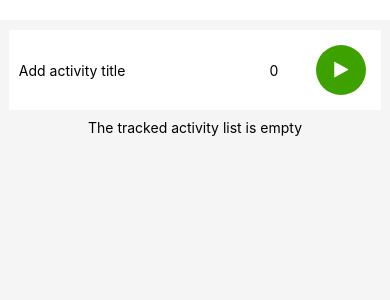
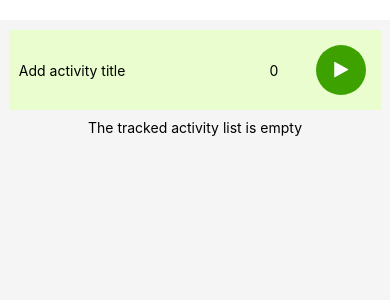
Before and after one commit to nata-kab/TimeTracker, a React Native app: screen / in a window 390 px wide. Shown: the top 300 px of the page. Built offline with nearby package versions, Linux system fonts and the light colour scheme.

Commit message:
feat: add InactiveTimeTracker and ActiveTimeTracker

```diff
--- /dev/null
+++ b/src/components/MainTask/ActiveTimeTracker/index.js
@@ -0,0 +1,49 @@
+import React from "react";
+import { View, StyleSheet } from "react-native";
+import { timeTrackersListItemEdit } from "../../../redux/reducers/timeTrackersListSlice";
+import { useDispatch } from "react-redux";
+
+import Title from "../../Shared/Title";
+import TimeRecord from "../../Shared/TimeRecord";
+import ButtonHelper from "../../Shared/ButtonHelper";
+
+const ActiveTimeTracker = ({ activeTimeTracker }) => {
+  const dispatch = useDispatch();
+  const timeTracker = activeTimeTracker[0];
+
+  const handleTrackersListItemEdit = () => {
+    dispatch(
+      timeTrackersListItemEdit({
+        timeTrackerId: timeTracker.timeTrackerId,
+        timeTrackerIsActive: false,
+      })
+    );
+  };
+
+  return (
+    <View style={styles.container}>
+      <Title text={timeTracker.timeTrackerName} />
+      <TimeRecord activityTime={timeTracker.timeTrackerTime} />
+      <ButtonHelper
+        buttonColor="#b22222"
+        iconName={"stop"}
+        onPress={handleTrackersListItemEdit}
+      />
+    </View>
+  );
+};
+
+const styles = StyleSheet.create({
+  container: {
+    display: "flex",
+    flexDirection: "row",
+    alignItems: "center",
+    justifyContent: "space-between",
+    width: "98%",
+    backgroundColor: "#ffc7b3",
+    margin: 5,
+    padding: 10,
+  },
+});
+
+export default ActiveTimeTracker;
--- /dev/null
+++ b/src/components/MainTask/InactiveTimeTracker/index.js
@@ -0,0 +1,50 @@
+import React, { useState } from "react";
+import { View, StyleSheet } from "react-native";
+
+import { timeTrackersListItemAdded } from "../../../redux/reducers/timeTrackersListSlice";
+import { useDispatch } from "react-redux";
+
+import TimeRecord from "../../Shared/TimeRecord";
+import ButtonHelper from "../../Shared/ButtonHelper";
+import TaskTitleInput from "./TaskTitleInput";
+
+const InactiveTimeTracker = ({ handleTrackActivityTime }) => {
+  const dispatch = useDispatch();
+
+  const [timeTrackerTitle, setTimeTrackerTitle] = useState("");
+
+  const handleTrackersListItemAdded = () => {
+    if (timeTrackerTitle === "") {
+      alert("Enter an activity title before adding !");
+      return;
+    }
+    dispatch(timeTrackersListItemAdded({ timeTrackerName: timeTrackerTitle }));
+  };
+
+  return (
+    <View style={styles.container}>
+      <TaskTitleInput title={timeTrackerTitle} setTitle={setTimeTrackerTitle} />
+      <TimeRecord activityTime={0} />
+      <ButtonHelper
+        buttonColor="#3da200"
+        iconName={"play"}
+        onPress={handleTrackersListItemAdded}
+      />
+    </View>
+  );
+};
+
+const styles = StyleSheet.create({
+  container: {
+    display: "flex",
+    flexDirection: "row",
+    alignItems: "center",
+    justifyContent: "space-between",
+    width: "98%",
+    backgroundColor: "#e9fdce",
+    margin: 5,
+    padding: 10,
+  },
+});
+
+export default InactiveTimeTracker;
--- a/src/components/MainTask/index.js
+++ b/src/components/MainTask/index.js
@@ -1,88 +1,27 @@
-import React, { useEffect, useRef, useState } from "react";
-import { View, StyleSheet } from "react-native";
-import { useSelector, useDispatch } from "react-redux";
-import { timeTrackersListItemAdded } from "../../redux/reducers/timeTrackersListSlice";
+import React, { useEffect } from "react";
+import { useSelector } from "react-redux";
 
-import ButtonHelper from "../Shared/ButtonHelper";
-import TimeRecord from "../Shared/TimeRecord";
-import TaskTitleInput from "./TaskTitleInput";
-import Title from "../Shared/Title";
+import ActiveTimeTracker from "./ActiveTimeTracker";
+import InactiveTimeTracker from "./InactiveTimeTracker";
 
 const MainTask = () => {
   const { timeTrackersList } = useSelector((state) => state);
-  const dispatch = useDispatch();
-
-  const [timeTrackerTitle, setTimeTrackerTitle] = useState("");
-  const [isTimerActive, setIsTimerActive] = useState(false);
-
-  const [activityTime, setActivityTime] = useState(0);
 
   const activeTimeTracker = timeTrackersList.filter(
     (value) => value.timeTrackerIsActive
   );
 
-  useEffect(() => {
-    console.log("useEffect");
-    setTimeTrackerTitle("");
-    console.log(activeTimeTracker);
-  }, [timeTrackersList]);
-
-  const handleTrackActivityTime = () => {
-    setIsTimerActive(!isTimerActive);
-    dispatch(timeTrackersListItemAdded({ timeTrackerName: "active" }));
-  };
-
-  const handleTrackersListItemAdded = () => {
-    if (timeTrackerTitle === "") {
-      alert("Enter an activity title before adding !");
-      return;
-    }
-    dispatch(timeTrackersListItemAdded({ timeTrackerName: timeTrackerTitle }));
-  };
+  useEffect(() => {}, [timeTrackersList]);
 
   return (
-    <View style={styles.container}>
-      {activeTimeTracker.indexOf !== -1 ? (
-        <>
-          {console.log("no active")}
-          <TaskTitleInput
-            title={timeTrackerTitle}
-            setTitle={setTimeTrackerTitle}
-          />
-          <TimeRecord activityTime={activityTime} />
-          <ButtonHelper
-            buttonColor="#3da200"
-            iconName={"play"}
-            onPress={handleTrackersListItemAdded}
-          />
-        </>
+    <>
+      {activeTimeTracker.length > 0 ? (
+        <ActiveTimeTracker activeTimeTracker={activeTimeTracker} />
       ) : (
-        <>
-          {console.log("yes active")}
-          <Title text={"activeTimeTracker[0].timeTrackerName"} />
-          <TimeRecord activityTime={0} />
-          <ButtonHelper
-            buttonColor="#b22222"
-            iconName={"stop"}
-            onPress={handleTrackActivityTime}
-          />
-        </>
+        <InactiveTimeTracker />
       )}
-    </View>
+    </>
   );
 };
 
-const styles = StyleSheet.create({
-  container: {
-    display: "flex",
-    flexDirection: "row",
-    alignItems: "center",
-    justifyContent: "space-between",
-    width: "98%",
-    backgroundColor: "#ffffff",
-    margin: 5,
-    padding: 10,
-  },
-});
-
 export default MainTask;
--- a/src/components/TrackersList/TrackerItem/index.js
+++ b/src/components/TrackersList/TrackerItem/index.js
@@ -10,7 +10,7 @@ const TrackerItem = ({
   item: { timeTrackerId, timeTrackerName, timeTrackerTime },
   myParam,
 }) => {
-  const handleEditActivity = myParam;
+  const handleEditTimeTracker = myParam;
 
   return (
     <View style={styles.listItem}>
@@ -19,7 +19,7 @@ const TrackerItem = ({
       <ButtonHelper
         iconName="play"
         buttonColor="gray"
-        onPress={() => handleEditActivity(timeTrackerId)}
+        onPress={() => handleEditTimeTracker(timeTrackerId)}
       />
     </View>
   );
@@ -41,7 +41,7 @@ const styles = StyleSheet.create({
 TrackerItem.propTypes = {
   timeTrackerName: string.isRequired,
   timeTrackerId: oneOfType([string, number]).isRequired,
-  timeTrackerTime: oneOfType([string, number]).isRequired,
+  timeTrackerTime: oneOfType([string, number]),
   myParam: func,
 };
 
--- a/src/components/TrackersList/index.js
+++ b/src/components/TrackersList/index.js
@@ -3,31 +3,23 @@ import { FlatList, StyleSheet } from "react-native";
 import { useSelector, useDispatch } from "react-redux";
 import Title from "../Shared/Title";
 import TrackerItem from "./TrackerItem";
-import {
-  trackersListItemAdded,
-  editActivity,
-  timeTrackersListItemDeleted,
-} from "../../redux/reducers/timeTrackersListSlice";
+import { timeTrackersListItemEdit } from "../../redux/reducers/timeTrackersListSlice";
 
 const TrackerList = () => {
   const { timeTrackersList } = useSelector((state) => state);
-
-  // const isInactive = (value) => {
-  //   return value.timeTrackerIsActive === false;
-  // };
+  const dispatch = useDispatch();
 
   const inactiveTrackersList = timeTrackersList.filter(
     (value) => !value.timeTrackerIsActive
   );
 
-  const dispatch = useDispatch();
-
-  // const handleEnableActivity = () => {
-  //   console.log(activityId);
-  //   dispatch(trackersListItemAdded({ id: activityId }));
-  // };
-  const handleEditActivity = (activityId) => {
-    dispatch(timeTrackersListItemDeleted({ id: activityId }));
+  const handleEditTimeTracker = (timeTrackerId) => {
+    // dispatch(
+    //   timeTrackersListItemEdit({
+    //     timeTrackerId: timeTrackerId,
+    //     timeTrackerIsActive: true,
+    //   })
+    // );
   };
 
   return (
@@ -37,7 +29,7 @@ const TrackerList = () => {
           style={styles.list}
           data={inactiveTrackersList}
           renderItem={({ item }) => (
-            <TrackerItem item={item} myParam={handleEditActivity} />
+            <TrackerItem item={item} myParam={handleEditTimeTracker} />
           )}
           keyExtractor={(item) => item.timeTrackerId}
         />
--- a/src/redux/reducers/timeTrackersListSlice.js
+++ b/src/redux/reducers/timeTrackersListSlice.js
@@ -9,40 +9,35 @@ export const timeTrackersListSlice = createSlice({
         timeTrackerName: action.payload.timeTrackerName,
         timeTrackerId: new Date().getTime(),
         timeTrackerTime: 0,
-        timeTrackerIsActive: false,
+        timeTrackerIsActive: true,
       };
       state.push(newActivity);
     },
     timeTrackersListItemEdit: (state, action) => {
-      console.log("action.payload", action.payload);
+      // console.log("action.payload", action.payload);
+      // console.log(state, "state1");
+      return state.map((trackerListItem) => {
+        if (trackerListItem.id === action.payload.id) {
+          return {
+            ...trackerListItem,
+            timeTrackerIsActive: action.payload.timeTrackerIsActive,
+          };
+        }
+      });
     },
     timeTrackersListItemDeleted: (state, action) => {
-      console.log("action.payload", action.payload);
+      // console.log("action.payload", action.payload);
       return state.filter(
-        (trackersListItem) => trackersListItem.timeTrackerId !== action.payload
+        (trackersListItem) =>
+          trackersListItem.timeTrackerId !== action.payload.timeTrackerId
       );
     },
-    // return state.map(trackerListItem => {
-    //   if (trackerListItem.id === action.payload.id) {
-    //     return {...trackerListItem, isActive: true}
-    //   };
-    //   return product;
-    // }),
-    // let { activitiesList } = state;
-    // state.activitiesList = activitiesList.map((item) =>
-    //   item.id === action.payload.id ? action.payload : item
-    // );
-    // console.log("state2", state);
-
-    // deleteActivity: (state, action) => {
-    //   return state.filter((item) => item.id !== action.payload.id);
-    // },
   },
 });
 
 export const {
   timeTrackersListItemAdded,
-  editActivity,
+  timeTrackersListItemEdit,
   timeTrackersListItemDeleted,
 } = timeTrackersListSlice.actions;
 
```
Also changed, not shown: src/components/MainTask/InactiveTimeTracker/TaskTitleInput/index.js (renamed from src/components/MainTask/TaskTitleInput/index.js).
